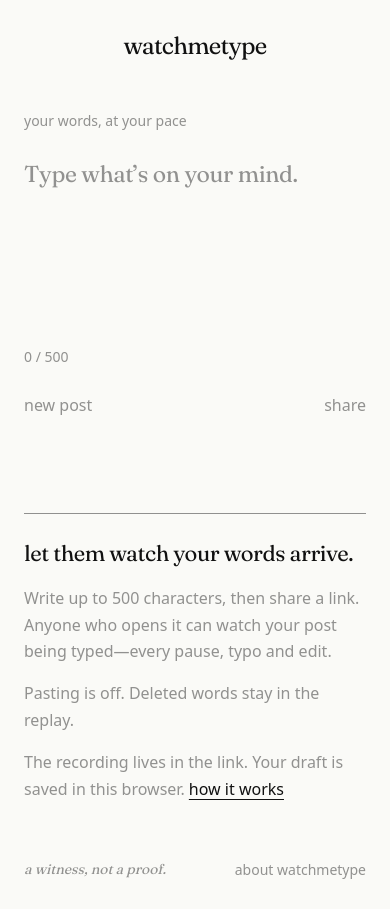
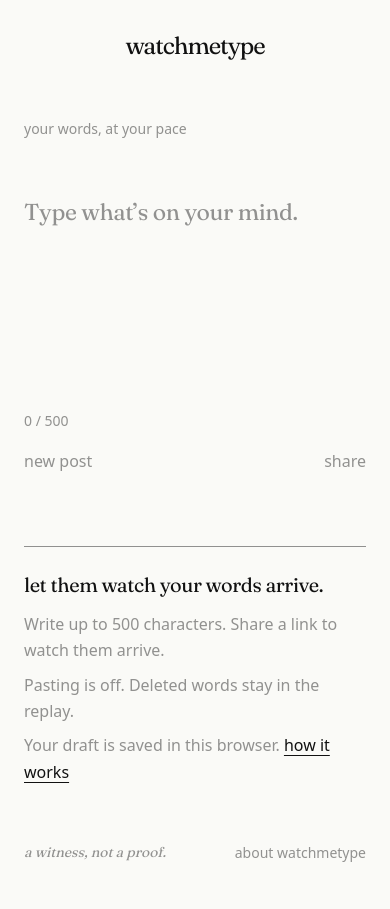
Before and after one commit to apthaks/watchmetype, a website: page index.html in a window 390 px wide. Drawn offline with Linux system fonts and the light colour scheme.

Commit message:
Refine writer and replay design (#12)
Refines the writer and replay layout with consistent typography and
spacing. On mobile, Skip sits beside Pause, and finished replay stats
share the second row with the speed controls.

New post now uses an inline Start new / Cancel prompt so it works in
browsers that block native dialogs.

All 44 tests and the strict size check passed.

```diff
--- a/index.html
+++ b/index.html
@@ -76,45 +76,52 @@
         <span id="count">0 / 500</span>
         <span id="size"></span>
       </div>
-      <div class="row actions">
+      <div id="write-actions" class="row actions">
         <button id="new" type="button" disabled>new post</button>
         <span class="right">
           <a id="watch" hidden>watch it</a>
           <button id="share" type="button" disabled>share</button>
         </span>
       </div>
+      <div id="new-prompt" hidden>
+        <p id="new-question" class="quiet" role="status">Clear this draft and start a new post?</p>
+        <div class="row actions">
+          <button id="cancel-new" type="button" aria-describedby="new-question">cancel</button>
+          <button id="start-new" type="button">start new</button>
+        </div>
+      </div>
     </div>
     <p id="hint" class="quiet" role="status"></p>
     <textarea id="fallback" rows="6" readonly hidden aria-label="Text to copy"></textarea>
     <div class="intro quiet">
       <h1>let them watch your words arrive.</h1>
-      <p>Write up to 500 characters, then share a link. Anyone who opens it can watch your post being typed—every pause, typo and edit.</p>
+      <p>Write up to 500 characters. Share a link to watch them arrive.</p>
       <p id="writing-note">Pasting is off. Deleted words stay in the replay.</p>
-      <p>The recording lives in the link. Your draft is saved in this browser. <a href="/about">how it works</a></p>
+      <p>Your draft is saved in this browser. <a href="/about">how it works</a></p>
     </div>
   </section>
 
   <section id="replay" hidden>
     <p class="eyebrow quiet writing-meta"><span>a thought, taking shape.</span><time id="replay-edited" hidden></time></p>
-    <p id="paused" aria-hidden="true">&nbsp;</p>
     <div id="stage" aria-hidden="true" aria-live="off" hidden></div>
     <p id="final" class="sr-only"></p>
     <p id="notice" hidden></p>
     <div class="playback">
-      <div class="row playback-row">
         <span id="controls" class="set" hidden>
         <button id="toggle" type="button">pause</button>
-        <button type="button" data-speed="1" aria-pressed="true" aria-label="Normal speed">1×</button>
-        <button type="button" data-speed="2" aria-pressed="false" aria-label="Double speed">2×</button>
-        <button type="button" data-speed="5" aria-pressed="false" aria-label="Five times speed">5×</button>
-        <button id="skip" type="button">skip</button>
-        <button id="follow" type="button" hidden>follow typing</button>
+        <span class="speeds" role="group" aria-label="Playback speed">
+          <button type="button" data-speed="1" aria-pressed="true" aria-label="Normal speed">1×</button>
+          <button type="button" data-speed="2" aria-pressed="false" aria-label="Double speed">2×</button>
+          <button type="button" data-speed="5" aria-pressed="false" aria-label="Five times speed">5×</button>
+        </span>
+        <span class="skip-slot"><button id="skip" type="button">skip</button></span>
         </span>
         <span class="ends">
           <a id="own" href="/" data-home hidden>type your own</a>
           <button id="continue" type="button" hidden>continue editing</button>
         </span>
-      </div>
+      <p id="paused" aria-hidden="true">&nbsp;</p>
+      <button id="follow" type="button" hidden>follow typing</button>
       <p id="stats" class="quiet" hidden></p>
     </div>
   </section>
--- a/js/app.js
+++ b/js/app.js
@@ -1,5 +1,3 @@
-// Router: no hash → writing screen, hash → replay screen.
-
 import * as writer from './writer.js?r=2';
 import * as player from './player.js?r=2';
 
@@ -11,7 +9,6 @@ function route() {
   const link = location.hash.slice(1);
   if (link === shown) return;
   shown = link;
-  // Start a replay at the top, even after a long draft.
   window.scrollTo({ top: 0, behavior: 'auto' });
   if (link) {
     writer.hide();
@@ -27,7 +24,6 @@ function route() {
 addEventListener('hashchange', route);
 addEventListener('popstate', route);
 
-// Links back to the writing screen switch in place instead of reloading.
 document.addEventListener('click', (e) => {
   const home = e.target.closest && e.target.closest('a[data-home]');
   if (!home || e.defaultPrevented || e.button || e.metaKey || e.ctrlKey || e.shiftKey || e.altKey) return;
--- a/js/writer.js
+++ b/js/writer.js
@@ -19,11 +19,11 @@ const $ = (id) => document.getElementById(id);
 
 let el;
 let rec;
-let meta; // { id, day, at }
+let meta;
 let active = false;
 let composing = false;
 let refreshGuard;
-let built = null; // { n, promise, result }
+let built = null;
 let saveTimer = 0;
 let meterTimer = 0;
 let hintTimer = 0;
@@ -233,10 +233,14 @@ async function onShare() {
   hint('Automatic sharing is unavailable. Copy the selected text and link.', true);
 }
 
+function confirmNew(open) {
+  el.prompt.hidden = !open;
+  el.actions.hidden = open;
+}
+
 function onNew() {
-  if (rec.events.length && !confirm('Start a new post? This clears the one you’re writing.')) return;
-  store.clearDraft();
   fresh();
+  save();
   built = null;
   render();
   window.scrollTo({ top: 0, behavior: 'auto' });
@@ -244,6 +248,7 @@ function onNew() {
 }
 
 function render() {
+  confirmNew(false);
   el.text.value = rec.text;
   el.fallback.hidden = true;
   el.watch.hidden = true;
@@ -267,6 +272,8 @@ function bind() {
     size: $('size'),
     share: $('share'),
     fresh: $('new'),
+    prompt: $('new-prompt'),
+    actions: $('write-actions'),
     watch: $('watch'),
     hint: $('hint'),
     fallback: $('fallback'),
@@ -278,7 +285,7 @@ function bind() {
   });
   el.text.addEventListener('compositionend', () => {
     composing = false;
-    // Some browsers fire the last input before compositionend, some after.
+    // Let the final input event run first.
     setTimeout(() => active && onInput(), 0);
   });
   el.share.addEventListener('pointerdown', () => {
@@ -288,7 +295,18 @@ function bind() {
   el.tools.addEventListener('pointerdown', (e) => {
     if (document.activeElement === el.text && e.target.closest('button, a')) e.preventDefault();
   });
-  el.fresh.addEventListener('click', onNew);
+  const cancel = $('cancel-new');
+  el.fresh.addEventListener('click', () => {
+    confirmNew(true);
+    if (document.activeElement !== el.text) cancel.focus();
+    layout();
+  });
+  cancel.addEventListener('click', () => {
+    confirmNew(false);
+    el.text.focus({ preventScroll: true });
+    layout();
+  });
+  $('start-new').addEventListener('click', onNew);
   el.text.addEventListener('focus', layout);
   el.text.addEventListener('blur', layout);
   el.text.addEventListener('select', layout);
--- a/style.css
+++ b/style.css
@@ -1,188 +1,112 @@
-@font-face {
-  font-family: Fraunces;
-  src: url(/fonts/fraunces-sub.woff2) format("woff2");
-  font-weight: 400;
-  font-style: normal;
-  font-display: swap;
+@font-face{font-family:Fraunces;src:url(/fonts/fraunces-sub.woff2) format("woff2");font-weight:400;font-style:normal;font-display:swap}
+:root{--bg:#FAFAF7;--fg:#111111;--dim:rgb(17 17 17 / .45);--serif:Fraunces,"Iowan Old Style","Palatino Linotype",Palatino,Georgia,serif;--sans:system-ui,-apple-system,"Segoe UI",Roboto,sans-serif;--post-size:2rem;color-scheme:light dark}
+@media (prefers-color-scheme:dark){:root{--bg:#111111;--fg:#FAFAF7;--dim:rgb(250 250 247 / .45)}
 }
-
-:root {
-  --bg: #FAFAF7;
-  --fg: #111111;
-  --dim: rgb(17 17 17 / .45);
-  --serif: Fraunces, "Iowan Old Style", "Palatino Linotype", Palatino, Georgia, serif;
-  --sans: system-ui, -apple-system, "Segoe UI", Roboto, sans-serif;
-  color-scheme: light dark;
+*,::before,::after{box-sizing:border-box}
+html{-webkit-text-size-adjust:100%;text-size-adjust:100%}
+body{margin:0;min-height:100vh;min-height:100svh;display:flex;flex-direction:column;background:var(--bg);color:var(--fg);font:1rem/1.65 var(--sans);-webkit-font-smoothing:antialiased}
+header,main,footer{width:100%;max-width:704px;margin:0 auto;padding-inline:32px}
+header{padding-top:48px;text-align:center}
+main{flex:1;padding-top:clamp(64px,9svh,96px);padding-bottom:48px}
+footer{display:flex;justify-content:space-between;gap:16px;padding-top:24px;padding-bottom:max(28px,env(safe-area-inset-bottom));color:var(--dim);font-size:.875rem}
+.footer-note{font-family:var(--serif);font-style:italic}
+[hidden]{display:none !important}
+a,button{color:inherit;font:inherit;text-decoration:none;background:none;border:0;border-radius:0;padding:0;margin:0;cursor:pointer;-webkit-tap-highlight-color:transparent}
+a,button{text-underline-offset:5px;text-decoration-thickness:1px}
+@media (hover:hover){a:hover,button:hover:enabled{text-decoration:underline}
 }
-
-@media (prefers-color-scheme: dark) {
-  :root {
-    --bg: #111111;
-    --fg: #FAFAF7;
-    --dim: rgb(250 250 247 / .45);
-  }
+button:disabled{color:var(--dim);cursor:default}
+:focus-visible{outline:1px solid var(--fg);outline-offset:5px}
+.brand{display:inline-block;padding:8px 0;font:1.75rem/1.2 var(--serif);letter-spacing:-.045em}
+.quiet,.meter{color:var(--dim)}
+.near{color:var(--fg)}
+section{animation:fade .35s ease both}
+@keyframes fade{from{opacity:0}
 }
-
-*, ::before, ::after { box-sizing: border-box; }
-html { -webkit-text-size-adjust: 100%; text-size-adjust: 100%; }
-body {
-  margin: 0;
-  min-height: 100vh;
-  min-height: 100svh;
-  display: flex;
-  flex-direction: column;
-  background: var(--bg);
-  color: var(--fg);
-  font: 16px/1.65 var(--sans);
-  -webkit-font-smoothing: antialiased;
+.eyebrow{margin:0 0 32px;font-size:.875rem}
+.writing-meta{display:flex;justify-content:space-between;flex-wrap:wrap;gap:4px 16px;min-height:1.65em}
+.writing-meta time{margin-left:auto;min-width:9em;text-align:right;white-space:nowrap;font-variant-numeric:tabular-nums}
+.editor{display:grid}
+.editor,#stage{min-height:7.75em;font-size:var(--post-size)}
+#text,#measure,#stage,#fallback,#notice{font:var(--post-size)/1.55 var(--serif);color:var(--fg);letter-spacing:-.015em;white-space:pre-wrap;overflow-wrap:anywhere}
+#text,#measure{grid-area:1 / 1;min-width:0}
+#measure{visibility:hidden;pointer-events:none}
+#text,#fallback{display:block;width:100%;min-height:0;margin:0;padding:0;border:0;border-radius:0;outline:0;resize:none;overflow:hidden;background:transparent;caret-color:var(--fg)}
+#text{height:100%}
+#text::placeholder{color:var(--dim);opacity:1}
+#text:focus-visible{outline:none}
+#fallback{margin-top:16px;padding-top:16px;border-top:1px solid var(--dim);overflow:auto;font-size:16px}
+.row{display:flex;justify-content:space-between;align-items:baseline;gap:16px;margin:16px 0 0}
+.meter{font-size:.875rem;font-variant-numeric:tabular-nums}
+.actions{margin-top:4px;flex-wrap:wrap}
+.actions a,.actions button,#controls button,.ends a,.ends button{padding-block:12px;min-height:44px}
+.right{margin-left:auto;display:flex;align-items:baseline;gap:28px;white-space:nowrap}
+#new,#watch,#cancel-new{color:var(--dim)}
+#new-question{margin:4px 0 0;font-size:.875rem}
+#share{min-width:3.5em;text-align:right}
+#hint{margin:0;min-height:1.65em;font-size:.875rem}
+.intro{margin-top:32px;padding-top:28px;border-top:1px solid var(--dim)}
+.intro h1{margin:0 0 12px;font:1.25rem/1.4 var(--serif);letter-spacing:-.02em;color:var(--fg)}
+.intro p{margin:0 0 8px;color:var(--dim)}
+.page p{margin:0 0 16px;color:var(--dim)}
+.intro p:last-child{margin-bottom:0}
+.intro a,.page a{color:var(--fg);text-decoration:underline;text-underline-offset:4px}
+#paused{grid-area:2 / 1 / 3 / 4;margin:0;color:var(--dim);opacity:0;transition:opacity .25s ease}
+#paused.on{opacity:1}
+#notice{margin:0;min-height:4.8em}
+.caret{border-left:1.5px solid var(--fg);margin:0 -.75px;animation:blink 1.1s ease-in-out infinite;transition:opacity .35s ease}
+.typing .caret{animation:none}
+.done .caret{animation:none;opacity:0}
+@keyframes blink{0%,35%{opacity:1}
+50%,85%{opacity:0}
+100%{opacity:1}
 }
-header, main, footer {
-  width: 100%;
-  max-width: 704px;
-  margin: 0 auto;
-  padding-inline: 32px;
+.set{display:contents}
+.speeds{display:flex;gap:4px}
+.speeds button{min-width:44px;text-align:center}
+#skip{min-width:44px;text-align:left}
+#toggle{min-width:3.5em;text-align:left}
+.playback,.write-tools{position:sticky;bottom:var(--keyboard-bottom,0px);z-index:1;padding-block:12px max(12px,env(safe-area-inset-bottom));margin-top:24px;background:var(--bg)}
+.playback{display:grid;grid-template-columns:auto auto minmax(44px,1fr) auto;align-items:baseline;gap:8px 20px;font-size:.875rem}
+.write-tools .meter{margin-top:0}
+.keyboard{overflow:hidden}
+.keyboard #write{position:fixed;inset:var(--keyboard-top) 0 var(--keyboard-bottom);z-index:2;max-width:704px;margin-inline:auto;padding:16px 24px;display:flex;flex-direction:column;background:var(--bg)}
+.keyboard .editor{flex:1;min-height:0}
+.keyboard #measure,.keyboard .intro,.keyboard .writing-meta{display:none}
+.keyboard #text{overflow:auto;overscroll-behavior:contain}
+.keyboard .write-tools{position:static;flex-shrink:0}
+.keyboard #hint{min-height:0}
+.keyboard #fallback:not([hidden]){flex:1}
+.keyboard #write:has(#fallback:not([hidden])) .editor{display:none}
+#controls button{color:var(--dim)}
+#controls #toggle,#controls [aria-pressed="true"]{color:var(--fg)}
+.ends{grid-area:1 / -2;display:flex;justify-content:flex-end;white-space:nowrap}
+#follow{grid-area:2 / -2;justify-self:end;color:var(--dim);padding-block:10px;margin-block:-10px}
+#stats{grid-area:2 / 1 / 3 / -1;margin:0;text-align:right;font-variant-numeric:tabular-nums;animation:fade .35s ease both}
+.playback:has(#stats:not([hidden])) #paused{display:none}
+.sr-only{position:absolute;width:1px;height:1px;margin:-1px;padding:0;overflow:hidden;clip-path:inset(50%);white-space:pre-wrap}
+.lead{margin:0 0 48px;font:32px/1.4 var(--serif);letter-spacing:-.025em}
+.page h2{margin:40px 0 16px;font:22px/1.4 var(--serif);letter-spacing:-.015em}
+.page .next{margin-top:48px}
+@media (max-width:600px){:root{--post-size:1.4375rem}
+header,main,footer{padding-inline:24px}
+header{padding-top:24px}
+main{padding-top:48px;padding-bottom:32px}
+.brand{font-size:1.5rem}
+.writing-meta{flex-direction:column;min-height:calc(3.3em + 4px)}
+.writing-meta time{margin-left:0;text-align:left;white-space:normal}
+.eyebrow{margin-bottom:28px}
+.intro{margin-top:24px;padding-top:24px}
+.playback{grid-template-columns:auto 1fr auto;gap:0 16px}
+#toggle{grid-area:1 / 1;justify-self:start}
+.skip-slot{grid-area:1 / 2}
+.speeds{grid-area:2 / 1 / 3 / -1;justify-self:start;margin-left:-12px}
+#stats{align-self:center;margin-inline-start:140px}
+#paused{grid-area:3 / 1 / 4 / 3}
+#follow{grid-row:3}
+footer{flex-wrap:wrap;gap:4px 16px}
+.lead{font-size:1.75rem}
 }
-header { padding-top: 48px; text-align: center; }
-main { flex: 1; padding-top: clamp(48px, 9svh, 96px); padding-bottom: 48px; }
-footer {
-  display: flex;
-  justify-content: space-between;
-  gap: 16px;
-  padding-top: 24px;
-  padding-bottom: max(28px, env(safe-area-inset-bottom));
-  color: var(--dim);
-  font-size: 14px;
+@media (prefers-reduced-motion:reduce){section,.caret,#stats{animation:none}
+#paused,.caret{transition:none}
 }
-.footer-note { font-family: var(--serif); font-style: italic; }
-[hidden] { display: none !important; }
-a, button {
-  color: inherit;
-  font: inherit;
-  text-decoration: none;
-  background: none;
-  border: 0;
-  border-radius: 0;
-  padding: 0;
-  margin: 0;
-  cursor: pointer;
-  -webkit-tap-highlight-color: transparent;
-}
-a:hover, button:hover:enabled { text-decoration: underline; text-underline-offset: 4px; }
-button:disabled { color: var(--dim); cursor: default; }
-:focus-visible { outline: 1px solid var(--fg); outline-offset: 5px; }
-.brand { display: inline-block; padding: 8px 0; font: 26px/1.2 var(--serif); letter-spacing: -.03em; }
-.quiet, .meter { color: var(--dim); }
-.near { color: var(--fg); }
-section { animation: fade .35s ease both; }
-@keyframes fade { from { opacity: 0; } }
-.eyebrow { margin: 0 0 24px; font-size: 14px; }
-.writing-meta { display: flex; justify-content: space-between; flex-wrap: wrap; gap: 4px 16px; }
-.writing-meta time { margin-left: auto; min-width: 9em; text-align: right; white-space: nowrap; font-variant-numeric: tabular-nums; }
-
-.editor { display: grid; min-height: 8em; font-size: 26px; }
-#text, #measure, #stage, #fallback, #notice {
-  font: 26px/1.65 var(--serif);
-  color: var(--fg);
-  letter-spacing: -.015em;
-  white-space: pre-wrap;
-  overflow-wrap: anywhere;
-}
-#text, #measure { grid-area: 1 / 1; min-width: 0; }
-#measure { visibility: hidden; pointer-events: none; }
-#text, #fallback {
-  display: block;
-  width: 100%;
-  min-height: 0;
-  margin: 0;
-  padding: 0;
-  border: 0;
-  border-radius: 0;
-  outline: 0;
-  resize: none;
-  overflow: hidden;
-  background: transparent;
-  caret-color: var(--fg);
-}
-#text { height: 100%; }
-#text::placeholder { color: var(--dim); opacity: 1; }
-#text:focus-visible { outline: none; }
-#fallback { margin-top: 16px; padding-top: 16px; border-top: 1px solid var(--dim); overflow: auto; font-size: 16px; }
-.row { display: flex; justify-content: space-between; align-items: baseline; gap: 16px; margin: 16px 0 0; }
-.meter { font-size: 14px; font-variant-numeric: tabular-nums; }
-.actions { margin-top: 12px; flex-wrap: wrap; }
-.actions a, .actions button, #controls button, .ends a, .ends button { padding-block: 12px; min-height: 44px; }
-.right { margin-left: auto; display: flex; align-items: baseline; gap: 28px; white-space: nowrap; }
-#hint { margin: 8px 0 0; min-height: 1.65em; font-size: 14px; }
-.intro { margin-top: 56px; padding-top: 32px; border-top: 1px solid var(--dim); }
-.intro h1 { margin: 0 0 16px; font: 22px/1.4 var(--serif); letter-spacing: -.02em; color: var(--fg); }
-.intro p, .page p { margin: 0 0 16px; color: var(--dim); }
-.intro p:last-child { margin-bottom: 0; }
-.intro a, .page a { color: var(--fg); text-decoration: underline; text-underline-offset: 4px; }
-
-#paused { min-height: 1.65em; margin: 0 0 24px; color: var(--dim); font-size: 14px; opacity: 0; transition: opacity .25s ease; }
-#paused.on { opacity: 1; }
-#stage { min-height: 8em; }
-#notice { margin: 0; min-height: 4.8em; }
-.caret { border-left: 1.5px solid var(--fg); margin: 0 -.75px; animation: blink 1.1s ease-in-out infinite; }
-.typing .caret { animation: none; }
-.done .caret { display: none; }
-@keyframes blink { 0%, 35% { opacity: 1; } 50%, 85% { opacity: 0; } 100% { opacity: 1; } }
-.set { display: flex; flex: 1; min-width: 0; align-items: baseline; gap: 24px; flex-wrap: wrap; }
-.playback, .write-tools {
-  position: sticky;
-  bottom: var(--keyboard-bottom, 0px);
-  z-index: 1;
-  padding-block: 12px max(12px, env(safe-area-inset-bottom));
-  margin-top: 16px;
-  background: var(--bg);
-}
-.playback { font-size: 14px; }
-.write-tools .meter { margin-top: 0; }
-.keyboard { overflow: hidden; }
-.keyboard #write {
-  position: fixed;
-  inset: var(--keyboard-top) 0 var(--keyboard-bottom);
-  z-index: 2;
-  max-width: 704px;
-  margin-inline: auto;
-  padding: 16px 24px;
-  display: flex;
-  flex-direction: column;
-  background: var(--bg);
-}
-.keyboard .editor { flex: 1; min-height: 0; }
-.keyboard #measure, .keyboard .intro, .keyboard .writing-meta { display: none; }
-.keyboard #text { overflow: auto; overscroll-behavior: contain; }
-.keyboard .write-tools { position: static; flex-shrink: 0; }
-.keyboard #hint { min-height: 0; }
-.keyboard #fallback:not([hidden]) { flex: 1; }
-.keyboard #write:has(#fallback:not([hidden])) .editor { display: none; }
-#controls button { color: var(--dim); }
-#controls #toggle, #controls [aria-pressed="true"] { color: var(--fg); }
-.playback-row { margin: 0; }
-#stats { margin: 4px 0 0; text-align: right; font-variant-numeric: tabular-nums; }
-.ends { display: flex; margin-left: auto; white-space: nowrap; }
-.sr-only { position: absolute; width: 1px; height: 1px; margin: -1px; padding: 0; overflow: hidden; clip-path: inset(50%); white-space: pre-wrap; }
-
-.lead { margin: 0 0 48px; font: 32px/1.4 var(--serif); letter-spacing: -.025em; }
-.page h2 { margin: 40px 0 16px; font: 22px/1.4 var(--serif); letter-spacing: -.015em; }
-.page .next { margin-top: 48px; }
-
-@media (max-width: 480px) {
-  header, main, footer { padding-inline: 24px; }
-  header { padding-top: 24px; }
-  main { padding-top: 40px; padding-bottom: 32px; }
-  .brand { font-size: 24px; }
-  .writing-meta { flex-direction: column; }
-  .writing-meta time { margin-left: 0; text-align: left; white-space: normal; }
-  .editor, #text, #measure, #stage, #notice { font-size: 23px; }
-  .editor, #stage { min-height: 7em; }
-  .intro { margin-top: 40px; padding-top: 24px; }
-  .set { gap: 20px; }
-  footer { font-size: 14px; }
-  .lead { font-size: 28px; }
-}
-@media (prefers-reduced-motion: reduce) {
-  section, .caret { animation: none; }
-  #paused { transition: none; }
-}
```
Also changed, not shown: js/player.js (+11 -15 lines), tests/writer.test.mjs (+23 -0 lines).
